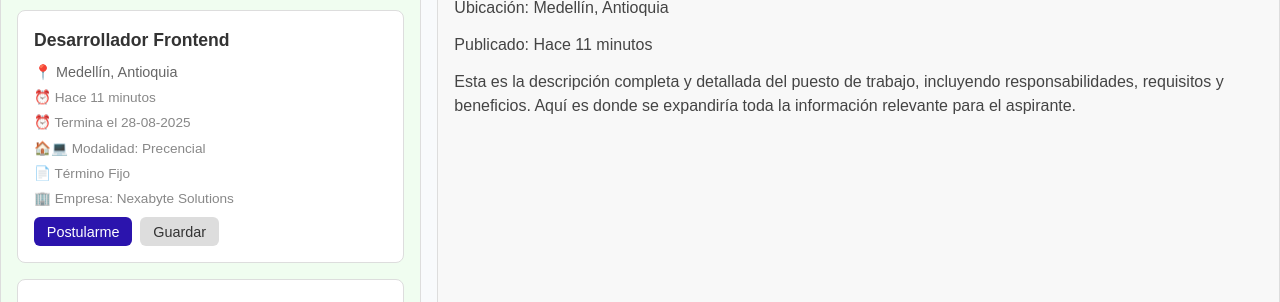
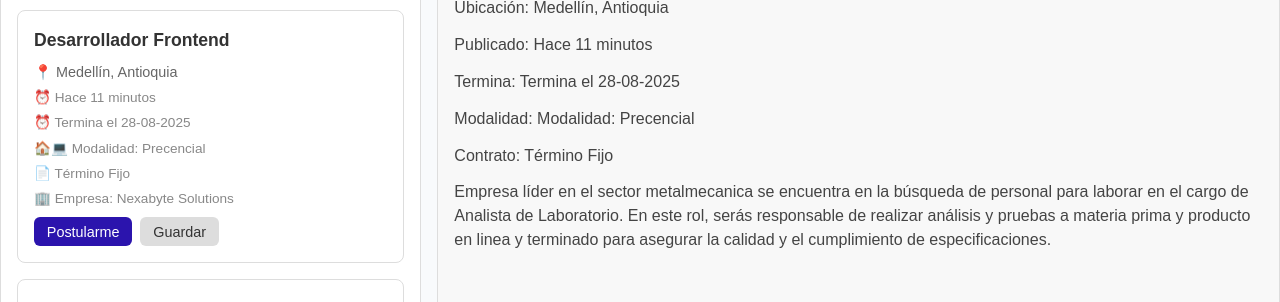
Before and after one commit to juangomlin/WORKABLE_1, a React (Vite) app: page /Aspirante in a window 1280 px wide. Both pictures are taken after a click on the element 210 px from the left and 354 px from the top of the page. Shown: the part 218-520 px from the top of the page. Built offline with nearby package versions, Linux system fonts and the light colour scheme.

Commit message:
adelanto

```diff
--- a/src/pages/AspirantePage/AspirantePage.css
+++ b/src/pages/AspirantePage/AspirantePage.css
@@ -116,7 +116,6 @@
 }
 
 
-/* --- FILTROS --- */
 .section-filter-buttons {
   display: flex;
   flex-wrap: wrap;
@@ -144,7 +143,6 @@
   border-color: #1f0d7d;
 }
 
-/* --- LISTADO DE TRABAJOS --- */
 .section-job-panels {
   display: grid;
   grid-template-columns: 1fr 2fr;
@@ -153,7 +151,7 @@
 }
 
 .section-listings-panel {
-  background-color: #f0fdf0;
+  background-color: #fff;
   padding: 1rem;
   max-height: 80vh;
   overflow-y: auto;
@@ -285,7 +283,6 @@
   background-color: #ccc;
 }
 
-/* --- DETALLES DEL TRABAJO --- */
 .section-details-panel {
   background-color: #f8f8f8;
   padding: 1rem;
@@ -303,7 +300,10 @@
 
 .p-job-detail-location,
 .p-job-detail-time,
-.p-job-detail-description {
+.p-job-detail-postuled,
+.p-job-detail-description,
+.p-job-detail-modalidad,
+.p-job-detail-contrato {
   font-size: 1rem;
   line-height: 1.5;
   color: #444;
--- a/src/pages/AspirantePage/AspirantePage.jsx
+++ b/src/pages/AspirantePage/AspirantePage.jsx
@@ -120,9 +120,11 @@ const AspirantePage = () => {
                 <h2 className="h2-job-detail-title">Detalle de {selectedJob.name}</h2>
                 <p className="p-job-detail-location">Ubicación: {selectedJob.location}</p>
                 <p className="p-job-detail-time">Publicado: {selectedJob.timePosted}</p>
+                <p className="p-job-detail-postuled">Termina: {selectedJob.timepostuled}</p>
+                <p className="p-job-detail-modalidad">Modalidad: {selectedJob.modalidad}</p>
+                <p className="p-job-detail-contrato">Contrato: {selectedJob.contrato}</p>
                 <p className="p-job-detail-description">
-                  Esta es la descripción completa y detallada del puesto de trabajo, incluyendo responsabilidades, requisitos y beneficios. Aquí es donde se expandiría toda la información relevante para el aspirante.
-                </p>
+                  Empresa líder en el sector metalmecanica se encuentra en la búsqueda de personal para laborar en el cargo de Analista de Laboratorio. En este rol, serás responsable de realizar análisis y pruebas a materia prima y producto en linea y terminado para asegurar la calidad y el cumplimiento de especificaciones.                </p>
               </div>
             ) : (
               <div className="div-no-selection-message">
```
